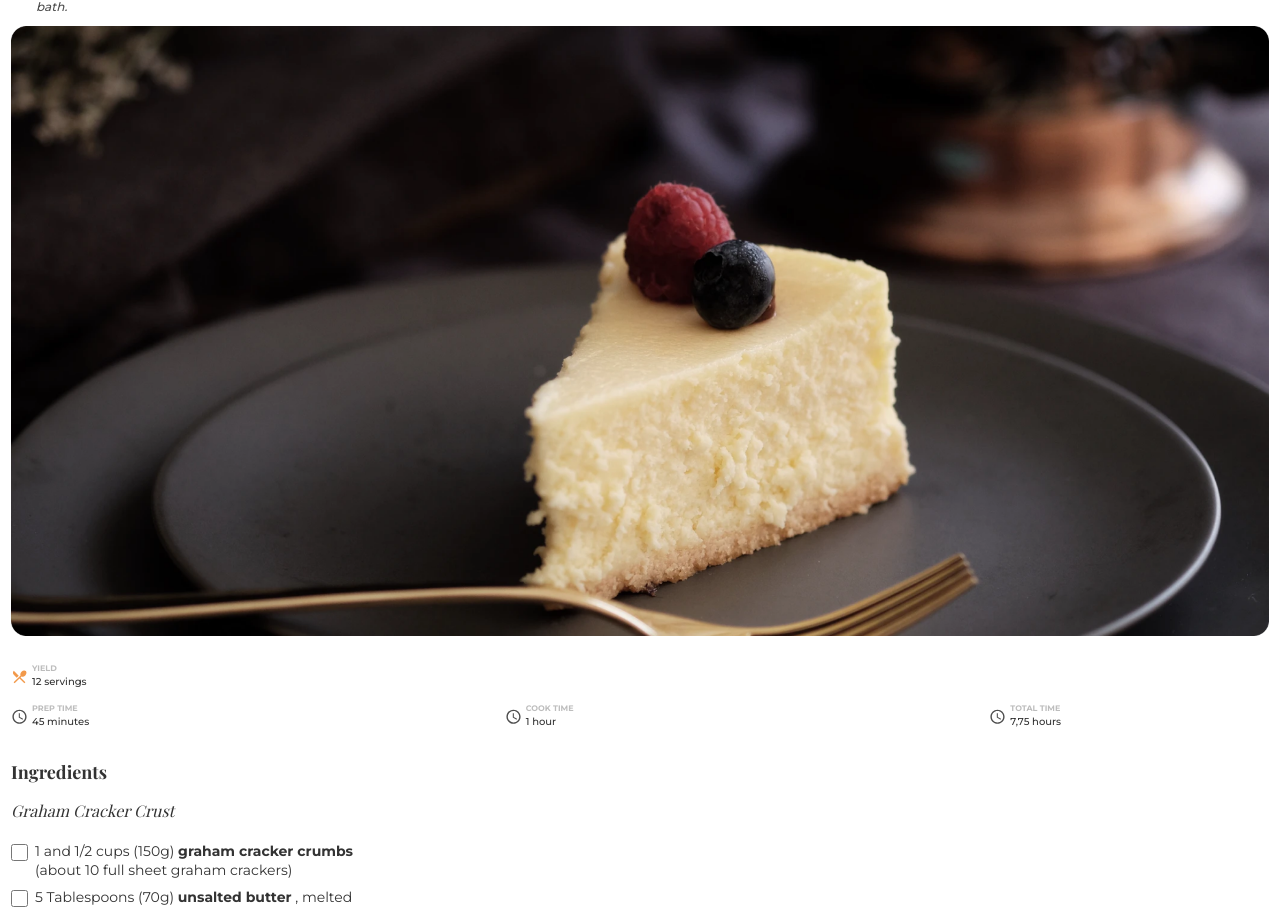
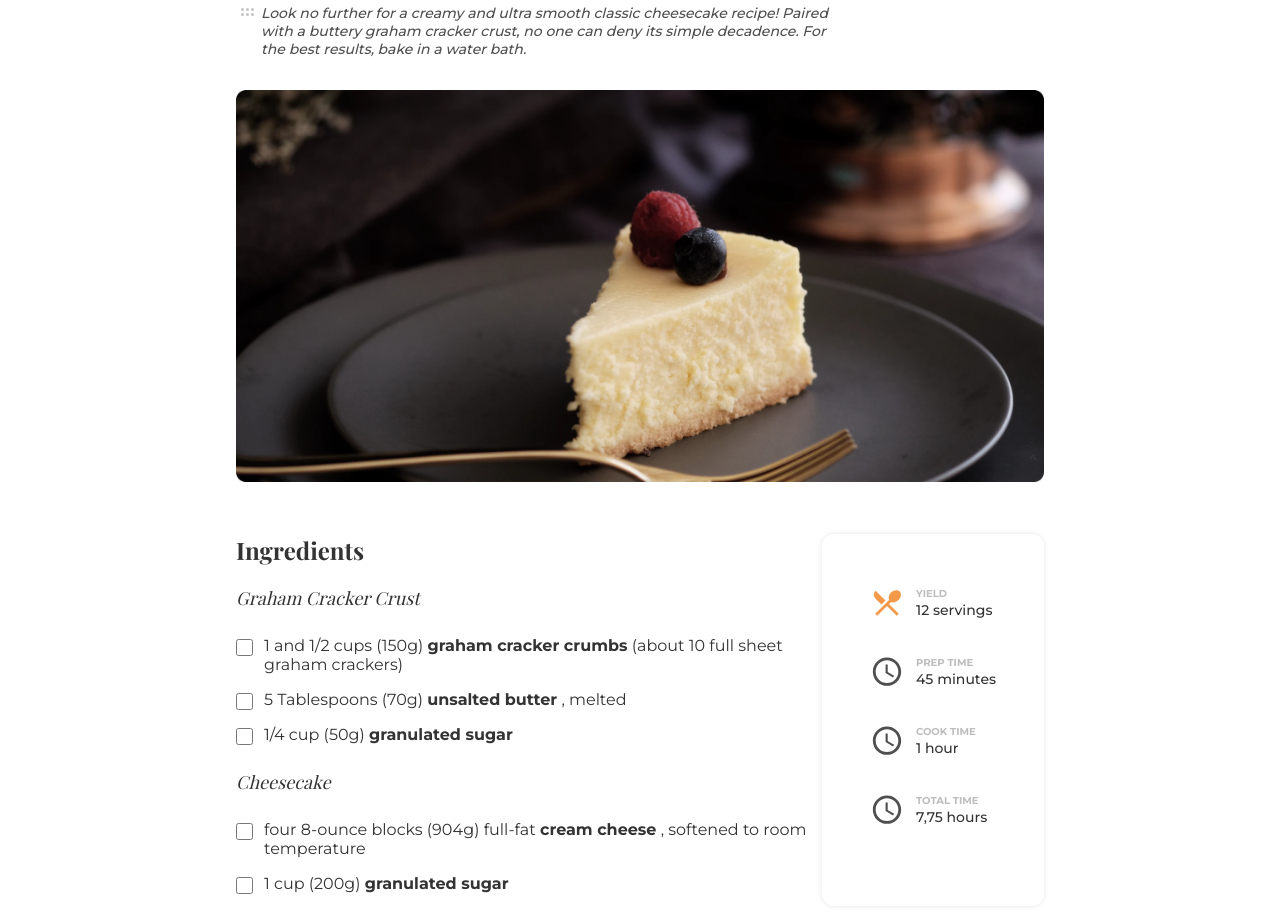
Before and after one commit to DarshanJamgade/Recipe-Page, a plain HTML site: page index.html in a window 1280 px wide. Shown: the part 141-1053 px from the top of the page. Drawn offline with nearby package versions, Linux system fonts and the light colour scheme.

Commit message:
desktop view completed

```diff
--- a/css/styles.css
+++ b/css/styles.css
@@ -211,3 +211,116 @@ footer{
 
     color: #828282;
 }
+
+@media (min-width: 768px) {
+    body{
+    padding: 0 7rem;
+    }
+}
+
+@media (min-width: 1024px) {
+    body{
+    padding: 0 7rem;
+    }
+    header {
+        margin: 49px 0;
+        margin-bottom: 3rem;
+    }
+
+    header h1 {
+        font-size: 48px;
+        max-width: 587px;
+    }
+
+    header p {
+        font-size: 14px;
+        max-width: 592px;
+        margin-bottom: 2rem;
+    }
+
+    section.cooking-info {
+        position: absolute;
+        right: 7rem;
+        padding: 3em;
+
+        box-shadow: 0px 0px 5px rgba(0, 0, 0, 0.1);
+        border-radius: 12px;
+
+    }
+
+    section.cooking-info .prep {
+        flex-direction: column;
+    }
+
+    section.cooking-info .prep {
+        display: block;
+    }
+
+    section.cooking-info .yield,
+    section.cooking-info .prep .time {
+        margin-bottom: 2rem;
+    }
+
+    section.cooking-info .yield .icon,
+    section.cooking-info .prep .icon {
+        width: 34px;
+        height: 34px;
+        margin-right: 0.75rem;
+        transform: translateY(5%);
+    }
+
+    section.cooking-info span {
+        font-size: 10px;
+    }
+
+    section.cooking-info p {
+        font-size: 14px;
+    }
+
+    section.ingredients {
+        max-width: 37rem;
+    }
+
+    section.ingredients h2{
+        font-size: 24px;
+    }
+    section.ingredients h3 {
+        font-size: 18px;
+    }
+
+    section.ingredients label {
+        font-size: 16px;
+    }
+
+    section.ingredients .list-1 div,
+    section.ingredients .list-2 div{
+        padding: .5rem 0;
+        padding-left: 1.75rem;
+    }
+
+    section.instructions {
+        margin: 4rem 0;
+        max-width: 36rem;
+    }
+
+    section.instructions p{
+        margin-bottom: 1.75rem;
+    }
+
+    section.instructions .source{
+        font-size: 16px;
+        padding-top: 2rem;
+        padding-left: 0;
+        margin-bottom: 10rem;
+    }
+}
+
+@media (min-width: 1260px) {
+    body{
+    padding: 0 14.75rem;
+    }
+
+    section.cooking-info {
+        right: 14.75rem;
+    }
+}
```
